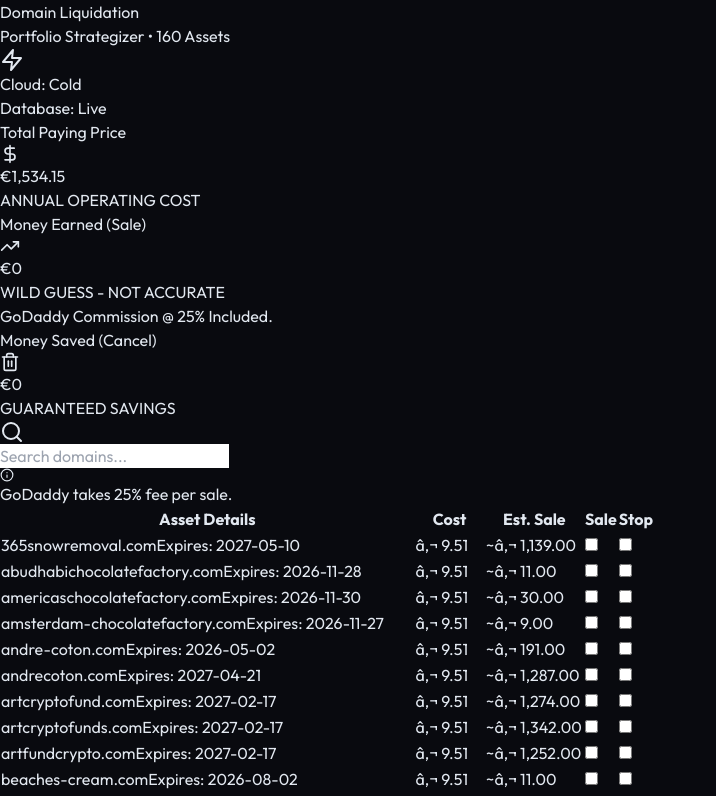
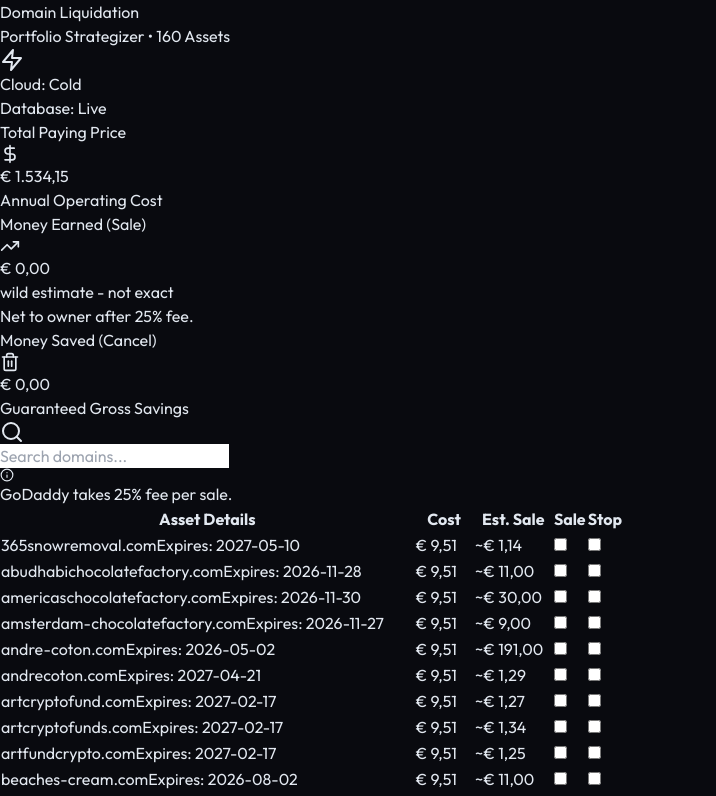
Before and after one commit to FleurMax/domain-maagment, a React (Vite) app: page / in a window 1280 px wide. Shown: the top 796 px of the page, without its empty margins (0-716 px from the left). Built offline with nearby package versions, Linux system fonts and the light colour scheme; no server answers.

Commit message:
Fix Euro symbol encoding issues and standardize currency formatting using Intl.NumberFormat

```diff
--- a/src/App.jsx
+++ b/src/App.jsx
@@ -96,6 +96,23 @@
     }
   };
 
+  // Utility to format money nicely
+  const formatEuro = (val) => {
+    return new Intl.NumberFormat('nl-NL', {
+      style: 'currency',
+      currency: 'EUR',
+      minimumFractionDigits: 2
+    }).format(val);
+  };
+
+  // Clean raw price strings from CSV/JSON (handles broken â‚¬ encodings)
+  const parsePrice = (priceStr) => {
+    if (!priceStr) return 0;
+    // Remove everything except numbers, dots and commas
+    const cleaned = priceStr.replace(/[^0-9,.]/g, '').replace(',', '.');
+    return parseFloat(cleaned) || 0;
+  };
+
   // Calculations
   const stats = useMemo(() => {
     let totalPayingPrice = 0;
@@ -106,13 +123,12 @@
       const domainName = item['Domain Name'];
       const selection = savedSelections[domainName] || { forSale: false, cancelAutoRenew: false };
 
-      const price = parseFloat(item['Renewal Price']?.replace(/[^0-9.-]+/g, "")) || 0;
-      const marketVal = parseFloat(item['Estimated Value']?.replace(/[^0-9.-]+/g, "")) || 0;
+      const price = parsePrice(item['Renewal Price']);
+      const marketVal = parsePrice(item['Estimated Value']);
 
       totalPayingPrice += price;
 
       if (selection.forSale) {
-        // Boss takes home 80% (assuming 20% GoDaddy fee)
         totalSaleMarketVal += marketVal * (1 - GODADDY_FEE_PERCENT/100);
       }
 
@@ -177,9 +193,9 @@
             <DollarSign className="text-blue-500/30" size={20} />
           </div>
           <h2 className="text-4xl font-bold text-white tracking-tight">
-            €{stats.totalPayingPrice.toLocaleString()}
+            {formatEuro(stats.totalPayingPrice)}
           </h2>
-          <p className="text-[9px] text-slate-600 mt-2 font-bold italic">ANNUAL OPERATING COST</p>
+          <p className="text-[9px] text-slate-600 mt-2 font-bold italic uppercase tracking-wider">Annual Operating Cost</p>
         </div>
 
         {/* 2. MONEY EARNED ON SALE */}
@@ -189,11 +205,11 @@
             <TrendingUp className="text-emerald-500/30" size={20} />
           </div>
           <h2 className="text-4xl font-bold text-emerald-400 tracking-tight">
-            €{stats.totalSaleMarketVal.toLocaleString()}
+            {formatEuro(stats.totalSaleMarketVal)}
           </h2>
           <div className="flex flex-col mt-2 gap-1">
-            <p className="text-[9px] text-slate-500 font-bold">WILD GUESS - NOT ACCURATE</p>
-            <p className="text-[8px] text-slate-600 italic">GoDaddy Commission @ {GODADDY_FEE_PERCENT}% Included.</p>
+            <p className="text-[9px] text-slate-500 font-bold tracking-tight uppercase">wild estimate - not exact</p>
+            <p className="text-[8px] text-slate-600 italic">Net to owner after {GODADDY_FEE_PERCENT}% fee.</p>
           </div>
         </div>
 
@@ -204,9 +220,9 @@
             <Trash2 className="text-rose-500/30" size={20} />
           </div>
           <h2 className="text-4xl font-bold text-rose-400 tracking-tight">
-            €{stats.savedByCanceling.toLocaleString()}
+            {formatEuro(stats.savedByCanceling)}
           </h2>
-          <p className="text-[9px] text-slate-600 mt-2 font-black italic uppercase">GUARANTEED SAVINGS</p>
+          <p className="text-[9px] text-slate-600 mt-2 font-black italic uppercase tracking-wider">Guaranteed Gross Savings</p>
         </div>
       </div>
 
@@ -261,11 +277,11 @@
                         </div>
                       </td>
                       <td className="px-4 md:px-6 py-5 text-right font-bold text-white text-sm">
-                        {item['Renewal Price']}
+                        {formatEuro(parsePrice(item['Renewal Price']))}
                       </td>
                       <td className="hidden md:table-cell px-6 py-5 text-right">
                          <div className="flex flex-col">
-                            <span className="text-sm font-bold text-blue-400 italic">~{item['Estimated Value']}</span>
+                            <span className="text-sm font-bold text-blue-400 italic">~{formatEuro(parsePrice(item['Estimated Value']))}</span>
                          </div>
                       </td>
                       <td className="px-4 md:px-6 py-5 text-center">
```
